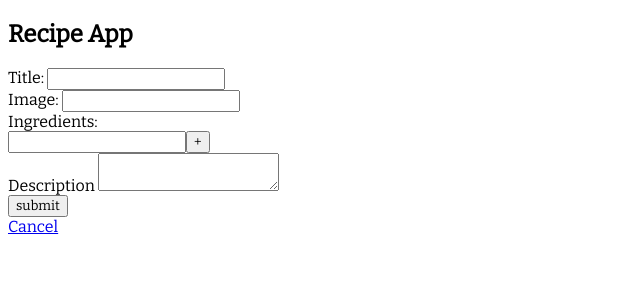
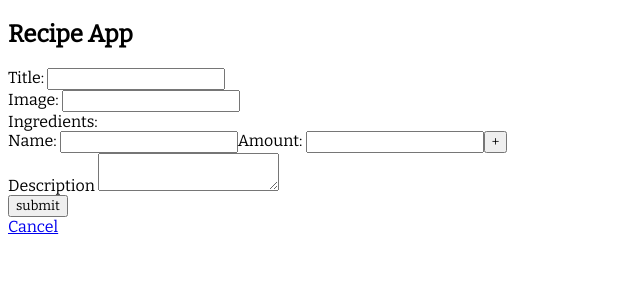
Before and after one commit to mlizchap/recipe-app-frontend, a React app: page /form in a window 1280 px wide. Shown: the top 300 px of the page, without its empty margins (0-640 px from the left). Built offline with nearby package versions, Linux system fonts and the light colour scheme; no server answers.

Commit message:
ingredient state updates correctly

```diff
--- a/src/components/RecipeForm/RecipeForm.js
+++ b/src/components/RecipeForm/RecipeForm.js
@@ -7,20 +7,23 @@ class RecipeForm extends Component {
         this.state = {
             title: "",
             picture: "",
-            ingredients: [{ name: '', amount: ''}],
+            ingredients: [{ ingredName: '', ingredAmount: '' }],
             description: ""
          };
     }
     renderIngredInput = (e) => {
         e.preventDefault();
-
-        this.setState({ ingredients: [...this.state.ingredients, {name: ''}]})
+        //console.log(e.targat)
+        this.setState({ ingredients:
+            [ ...this.state.ingredients,
+            {name: e.target.ingredientName.value, amount: e.target.ingredientAmount.value } ]
+        })
     }
     handleIngredChange = (userIndex, event) => {
         const ingredients = this.state.ingredients.map((i, stateIndex) => {
-            return (stateIndex === userIndex) ? {name: event.target.value, amount: 'x'} : i
+            return (stateIndex === userIndex) ? { ...i, [event.target.name]: event.target.value } : i
         })
-        this.setState({ ingredients })
+        this.setState({ ingredients }, () => console.log(this.state.ingredients))
     }
     handleChange = (event) => {
         this.setState({
@@ -36,7 +39,8 @@ class RecipeForm extends Component {
                     {this.state.ingredients.map((i,index) => {
                         return (
                             <div key={index}>
-                                <input name="ingredient" value={i.name} onChange={(e) => this.handleIngredChange(index, e)}/>
+                                Name: <input name="ingredName" value={i.name} onChange={(e) => this.handleIngredChange(index, e)}/>
+                                Amount: <input name="ingredAmount" value={i.amount} onChange={(e) => this.handleIngredChange(index, e)}/>
                                 <button onClick={this.renderIngredInput}>+</button>
                             </div>
                         )
```
